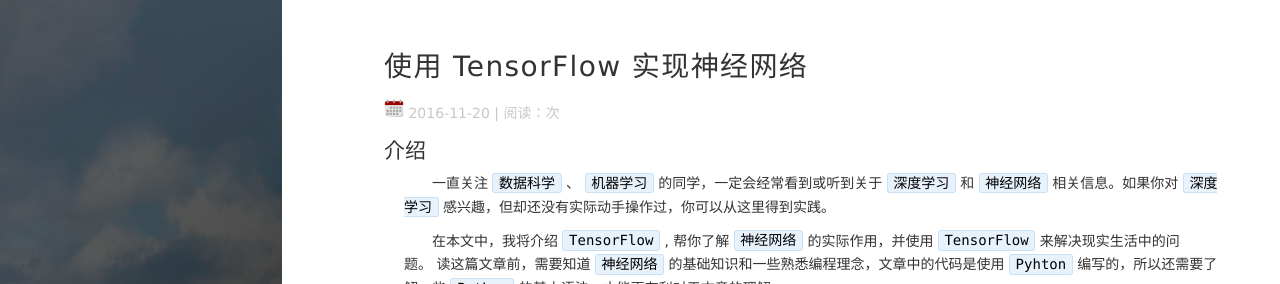
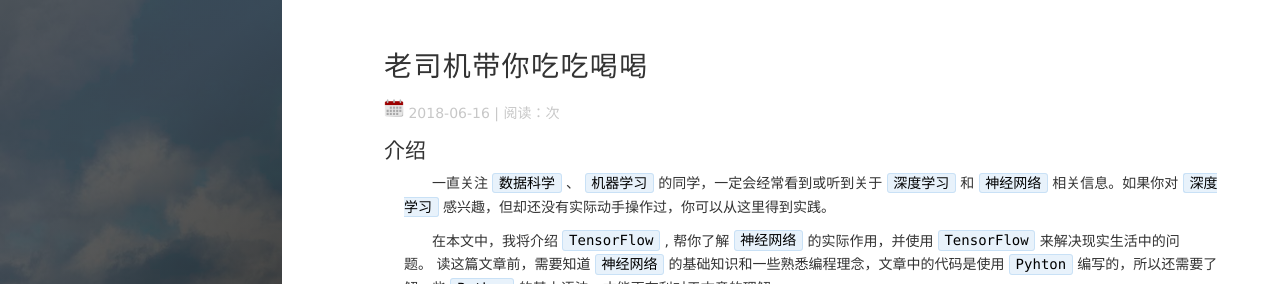
Before and after one commit to lxtxx/lxtxx.github.io, a Jekyll site: the page built from _posts/2016-11-20-neural_networks_using_TensorFlow.md, in a window 1280 px wide and 900 px high, cut to the strip 0-284 px from the top of the window. Built offline with Jekyll 4.4.1, drawn with Linux system fonts in a browser that asks for light colours; nearby versions of some CDN libraries; comment, search, counter and statistics services are not loaded; some of the changed text lies outside the part shown.

Commit message:
Update 2016-11-20-neural_networks_using_TensorFlow.md

```diff
--- a/_posts/2016-11-20-neural_networks_using_TensorFlow.md
+++ b/_posts/2016-11-20-neural_networks_using_TensorFlow.md
@@ -1,7 +1,7 @@
 ---
 layout: post
-title: 使用 TensorFlow 实现神经网络
-date: 2016-11-20
+title: 老司机带你吃吃喝喝
+date: 20180616
 tags: 机器学习
 ---
 
```
